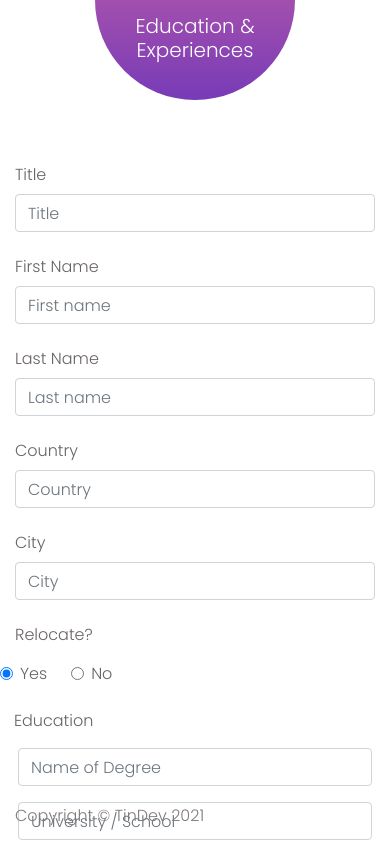
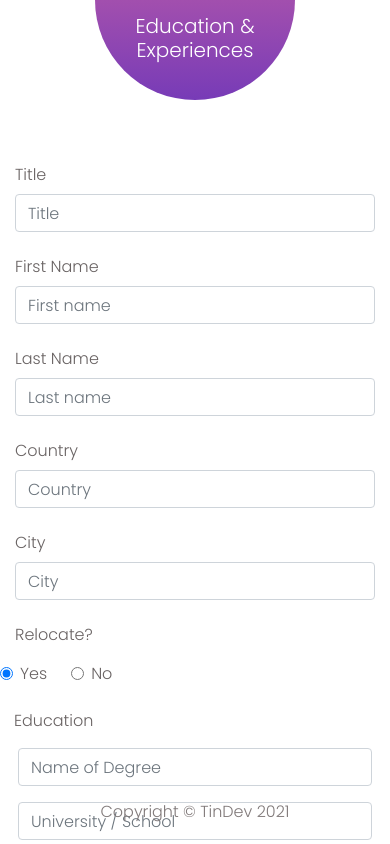
Before and after one commit to khumair/Tindev-Frontend, a React (Create React App) app: page /edit-jobseeker-profile in a window 390 px wide. Shown: the top 844 px of the page. Built offline with nearby package versions, Linux system fonts and the light colour scheme.

Commit message:
job-seeker responsiveness & footer centralized to bottom

```diff
--- a/src/components/CompanyIcon/index.tsx
+++ b/src/components/CompanyIcon/index.tsx
@@ -3,7 +3,9 @@ type Icon = {
 }
 
 const CompanyIcon = ({ icon }: Icon) => {
-  return <img src={icon} alt="company-icon-svg" className="company-icon" />
+  return (
+    <img src={icon} alt="company-icon-svg" className="company-icon hide-md" />
+  )
 }
 
 export default CompanyIcon
--- a/src/components/CustomInfo/index.tsx
+++ b/src/components/CustomInfo/index.tsx
@@ -11,7 +11,7 @@ type Info = {
 const CustomInfo = ({ title, skill, message }: Info) => {
   return (
     <>
-      <Card className="d-flex flex-row align-items-center border-0 py-1 text-dark">
+      <Card className="d-flex align-items-center border-0 py-1 text-dark">
         <div>{title}</div>
         <div className="skill-container d-flex ">
           <CustomSkill skill={skill} />
--- a/src/components/Footer/Footer.scss
+++ b/src/components/Footer/Footer.scss
@@ -1,5 +1,6 @@
 .copyright {
   color: #817a7a;
+  width: 100%;
   position: fixed;
-  bottom: 0;
+  bottom: 0px;
 }
--- a/src/components/Footer/index.tsx
+++ b/src/components/Footer/index.tsx
@@ -1,21 +1,10 @@
-import React from 'react'
-import { Container, Row, Col } from 'react-bootstrap'
-
 import './Footer.scss'
 
 const Footer = () => {
   const year = new Date().getFullYear()
 
   return (
-    <footer>
-      <Container>
-        <Row>
-          <Col className="text-center py-1 fixed-bottom">
-            <p className="copyright">Copyright &copy; TinDev {year}</p>
-          </Col>
-        </Row>
-      </Container>
-    </footer>
+    <p className="text-center py-1 copyright">Copyright &copy; TinDev {year}</p>
   )
 }
 
--- a/src/index.tsx
+++ b/src/index.tsx
@@ -7,7 +7,7 @@ import axios from 'axios'
 import App from './App'
 import makeStore from './redux/store'
 
-axios.defaults.baseURL = 'https:///tindev-dev-deploy.herokuapp.com'
+axios.defaults.baseURL = 'https://tindev-dev-deploy.herokuapp.com'
 const store = makeStore()
 
 ReactDOM.render(
--- a/src/scss/_mobile.scss
+++ b/src/scss/_mobile.scss
@@ -8,6 +8,12 @@
   .hide-sm {
     display: none !important;
   }
+
+  .card-container {
+    margin: 1rem;
+    width: unset !important;
+    right: unset !important;
+  }
 }
 
 @media screen and (max-width: 412px) {
```
Also changed, not shown: 1 other file (tests, documents, lock files or other folders). Lines whose indentation alone changed are shown as unchanged.
